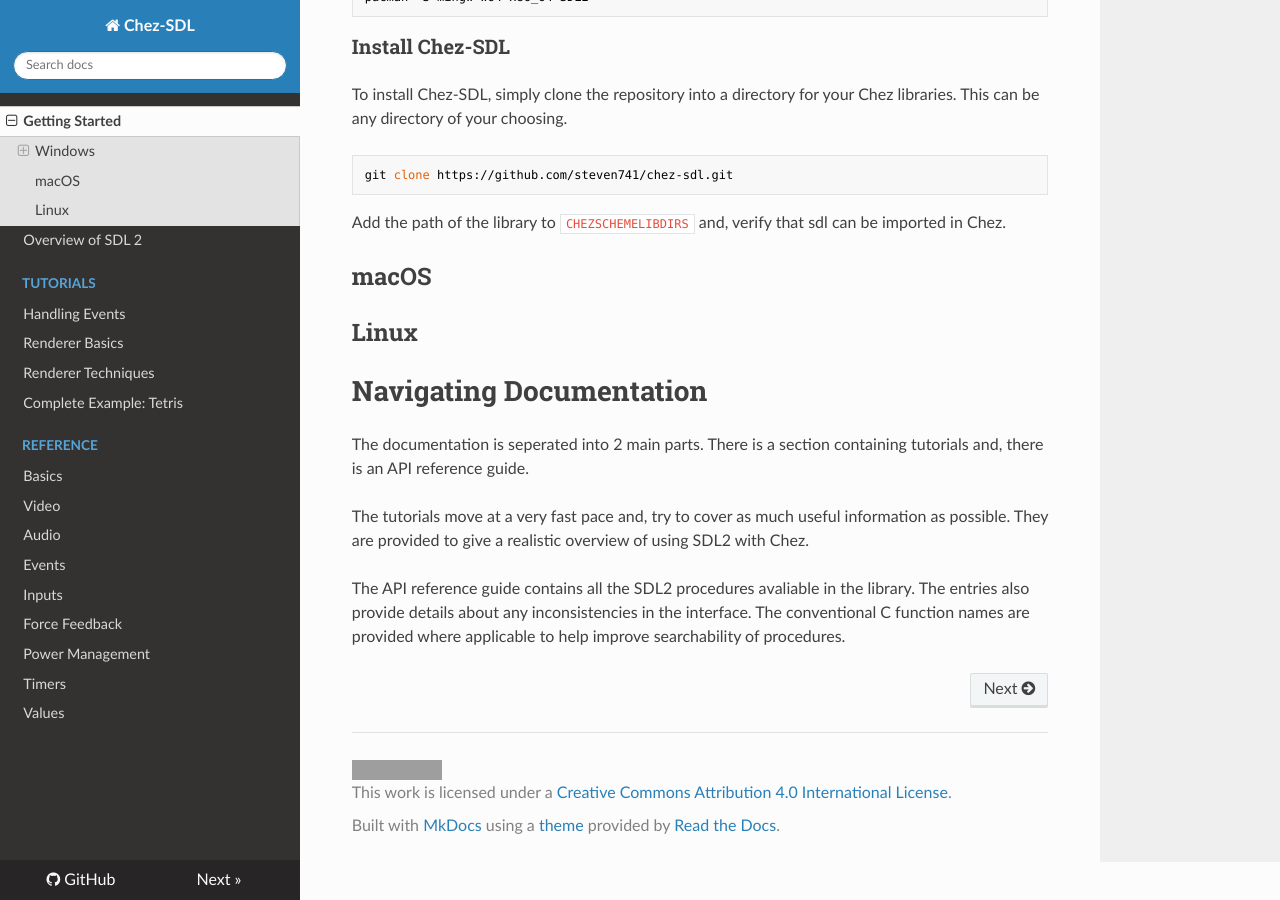
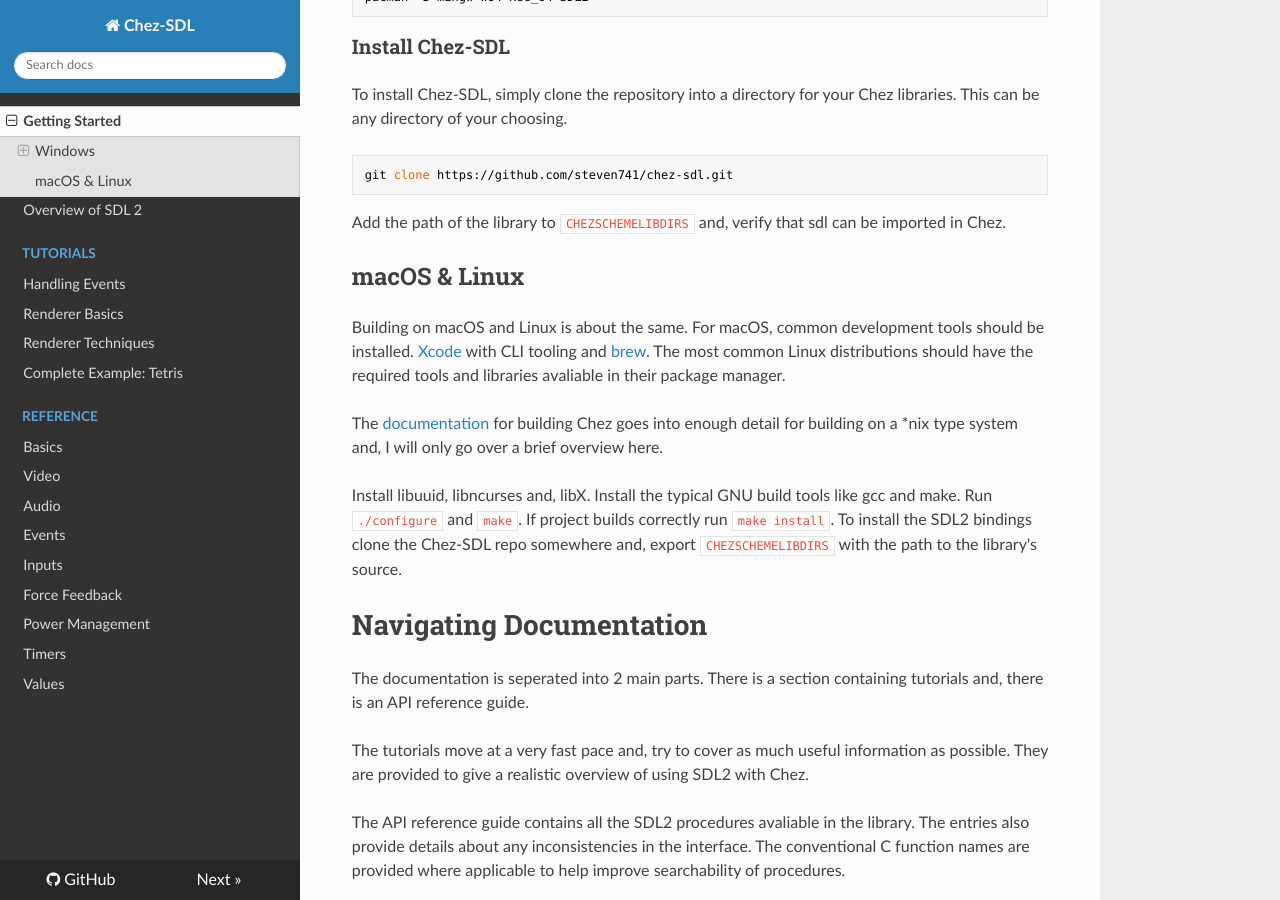
Before and after one commit to steven741/chez-sdl, an MkDocs documentation site: the page built from doc/docs/index.md, in a window 1280 px wide and 900 px high, scrolled down 1059 px. Built offline with MkDocs 1.6.1, drawn with Linux system fonts in a browser that asks for light colours; nearby versions of some CDN libraries; grey boxes are pictures that could not be loaded.

Commit message:
rough draft of documentation landing Finished the initial draft of the documentation's landing page. I also added SDL's AudioStream interface.

```diff
--- a/doc/docs/index.md
+++ b/doc/docs/index.md
@@ -44,9 +44,13 @@ git clone https://github.com/steven741/chez-sdl.git
 Add the path of the library to `CHEZSCHEMELIBDIRS` and, verify that sdl can be imported in Chez.
 
 
-## macOS
+## macOS & Linux
 
-## Linux
+Building on macOS and Linux is about the same. For macOS, common development tools should be installed. [Xcode](https://developer.apple.com/xcode/) with CLI tooling and [brew](https://brew.sh/). The most common Linux distributions should have the required tools and libraries avaliable in their package manager.
+
+The [documentation](https://github.com/cisco/ChezScheme/blob/master/BUILDING) for building Chez goes into enough detail for building on a *nix type system and, I will only go over a brief overview here.
+
+Install libuuid, libncurses and, libX. Install the typical GNU build tools like gcc and make. Run `./configure` and `make`. If project builds correctly run `make install`. To install the SDL2 bindings clone the Chez-SDL repo somewhere and, export `CHEZSCHEMELIBDIRS` with the path to the library's source.
 
 # Navigating Documentation
 
```
Also changed, not shown: 3 other files.
